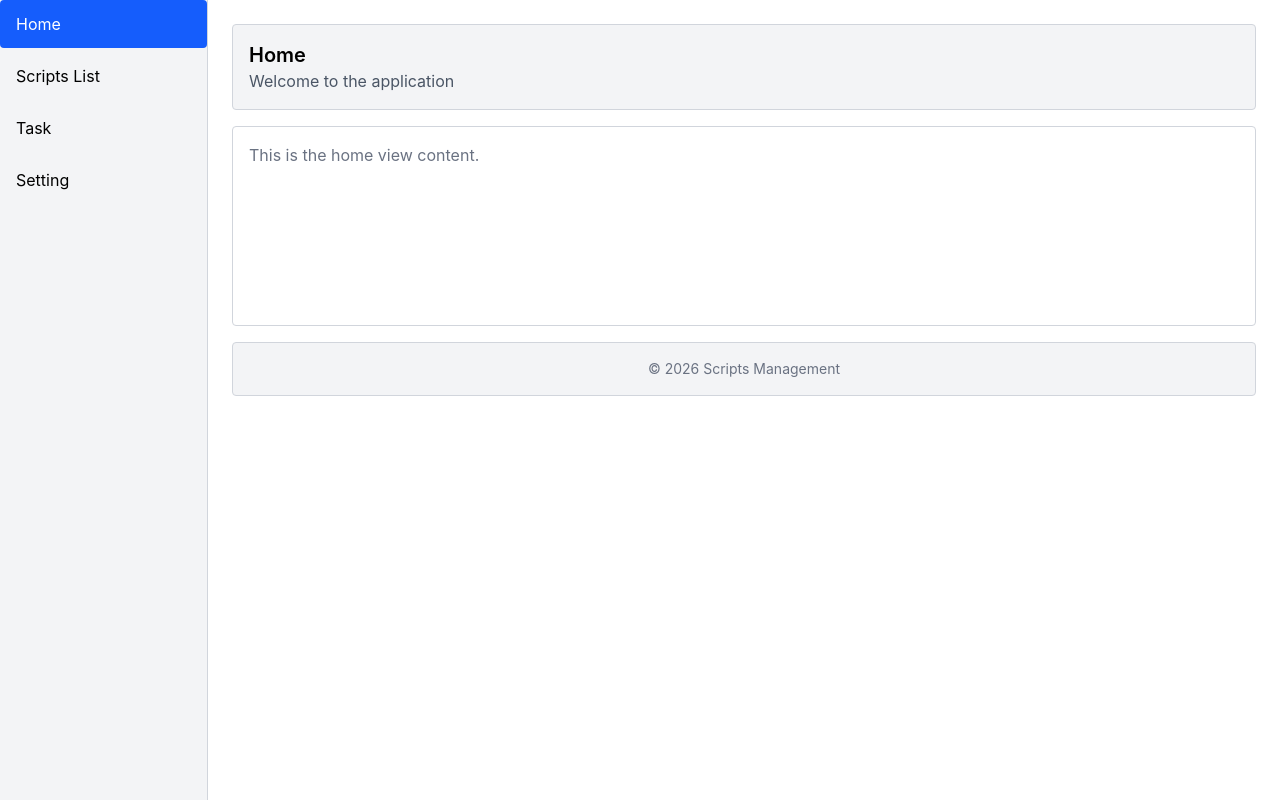
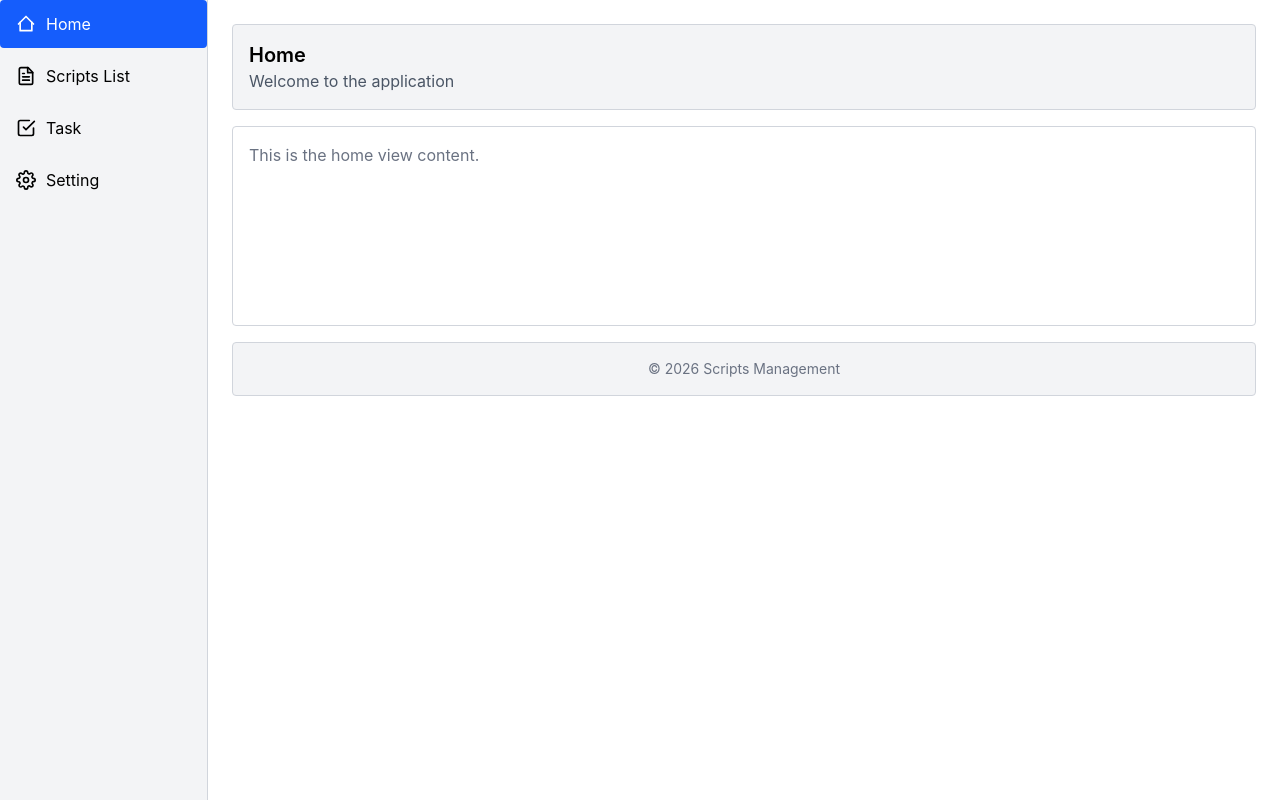
Before and after one commit to arriZorin/scripts-management, a Vue app: page / in a window 1280 px wide. Built offline with nearby package versions, Linux system fonts and the light colour scheme.

Commit message:
feat(slice): sidebar nav icons - inline SVG components (home, list, task, settings) - tests green (22/22), build passed

```diff
--- a/src/App.vue
+++ b/src/App.vue
@@ -5,6 +5,11 @@ import HomeView from './views/HomeView.vue';
 import ScriptsListView from './views/ScriptsListView.vue';
 import TaskView from './views/TaskView.vue';
 import SettingView from './views/SettingView.vue';
+import HomeIcon from './components/icons/HomeIcon.vue';
+import ScriptsListIcon from './components/icons/ScriptsListIcon.vue';
+import TaskIcon from './components/icons/TaskIcon.vue';
+import SettingIcon from './components/icons/SettingIcon.vue';
+import type { Component } from 'vue';
 
 const { navItems, activeView, setView } = useNavigation();
 
@@ -22,6 +27,13 @@ const views = computed(() => {
       return HomeView;
   }
 });
+
+const viewIcons: Record<string, Component> = {
+  home: HomeIcon,
+  'scripts-list': ScriptsListIcon,
+  task: TaskIcon,
+  setting: SettingIcon,
+};
 </script>
 
 <template>
@@ -35,10 +47,11 @@ const views = computed(() => {
           :aria-current="activeView === item.id ? 'page' : undefined"
         >
           <button
-            class="nav-button block w-full px-4 py-3 text-left rounded hover:bg-gray-300 transition-all duration-200 dark:text-[#f6f6f6] dark:hover:bg-[#404040] [&.active]:bg-blue-600 [&.active]:text-white dark:[&.active]:bg-blue-600 dark:[&.active]:text-white"
+            class="nav-button flex w-full items-center gap-2.5 px-4 py-3 text-left rounded hover:bg-gray-300 transition-all duration-200 dark:text-[#f6f6f6] dark:hover:bg-[#404040] [&.active]:bg-blue-600 [&.active]:text-white dark:[&.active]:bg-blue-600 dark:[&.active]:text-white"
             :class="{ active: activeView === item.id }"
             @click="setView(item.id)"
           >
+            <component :is="viewIcons[item.id]" />
             {{ item.label }}
           </button>
         </li>
--- /dev/null
+++ b/src/components/icons/HomeIcon.vue
@@ -0,0 +1,21 @@
+<template>
+  <svg
+    xmlns="http://www.w3.org/2000/svg"
+    width="24"
+    height="24"
+    viewBox="0 0 24 24"
+    fill="none"
+    stroke="currentColor"
+    stroke-width="2"
+    stroke-linecap="round"
+    stroke-linejoin="round"
+    aria-hidden="true"
+    class="w-5 h-5"
+  >
+    <path d="M3 12l9-9 9 9" />
+    <path d="M5 10v10h14V10" />
+  </svg>
+</template>
+
+<script setup lang="ts">
+</script>
--- /dev/null
+++ b/src/components/icons/ScriptsListIcon.vue
@@ -0,0 +1,24 @@
+<template>
+  <svg
+    xmlns="http://www.w3.org/2000/svg"
+    width="24"
+    height="24"
+    viewBox="0 0 24 24"
+    fill="none"
+    stroke="currentColor"
+    stroke-width="2"
+    stroke-linecap="round"
+    stroke-linejoin="round"
+    aria-hidden="true"
+    class="w-5 h-5"
+  >
+    <path d="M14.5 2H6a2 2 0 0 0-2 2v16a2 2 0 0 0 2 2h12a2 2 0 0 0 2-2V7.5L14.5 2z" />
+    <polyline points="14 2 14 8 20 8" />
+    <path d="M16 13H8" />
+    <path d="M16 17H8" />
+    <path d="M10 9H8" />
+  </svg>
+</template>
+
+<script setup lang="ts">
+</script>
--- /dev/null
+++ b/src/components/icons/SettingIcon.vue
@@ -0,0 +1,21 @@
+<template>
+  <svg
+    xmlns="http://www.w3.org/2000/svg"
+    width="24"
+    height="24"
+    viewBox="0 0 24 24"
+    fill="none"
+    stroke="currentColor"
+    stroke-width="2"
+    stroke-linecap="round"
+    stroke-linejoin="round"
+    aria-hidden="true"
+    class="w-5 h-5"
+  >
+    <circle cx="12" cy="12" r="3" />
+    <path d="M19.4 15a1.65 1.65 0 0 0 .33 1.82l.06.06a2 2 0 0 1 0 2.83 2 2 0 0 1-2.83 0l-.06-.06a1.65 1.65 0 0 0-1.82-.33 1.65 1.65 0 0 0-1 1.51V21a2 2 0 0 1-2 2 2 2 0 0 1-2-2v-.09A1.65 1.65 0 0 0 9 19.4a1.65 1.65 0 0 0-1.82.33l-.06.06a2 2 0 0 1-2.83 0 2 2 0 0 1 0-2.83l.06-.06a1.65 1.65 0 0 0 .33-1.82 1.65 1.65 0 0 0-1.51-1H3a2 2 0 0 1-2-2 2 2 0 0 1 2-2h.09A1.65 1.65 0 0 0 4.6 9a1.65 1.65 0 0 0-.33-1.82l-.06-.06a2 2 0 0 1 0-2.83 2 2 0 0 1 2.83 0l.06.06a1.65 1.65 0 0 0 1.82.33H9a1.65 1.65 0 0 0 1-1.51V3a2 2 0 0 1 2-2 2 2 0 0 1 2 2v.09a1.65 1.65 0 0 0 1 1.51 1.65 1.65 0 0 0 1.82-.33l.06-.06a2 2 0 0 1 2.83 0 2 2 0 0 1 0 2.83l-.06.06a1.65 1.65 0 0 0-.33 1.82V9a1.65 1.65 0 0 0 1.51 1H21a2 2 0 0 1 2 2 2 2 0 0 1-2 2h-.09a1.65 1.65 0 0 0-1.51 1z" />
+  </svg>
+</template>
+
+<script setup lang="ts">
+</script>
--- /dev/null
+++ b/src/components/icons/TaskIcon.vue
@@ -0,0 +1,21 @@
+<template>
+  <svg
+    xmlns="http://www.w3.org/2000/svg"
+    width="24"
+    height="24"
+    viewBox="0 0 24 24"
+    fill="none"
+    stroke="currentColor"
+    stroke-width="2"
+    stroke-linecap="round"
+    stroke-linejoin="round"
+    aria-hidden="true"
+    class="w-5 h-5"
+  >
+    <path d="M9 11l3 3L22 4" />
+    <path d="M21 12v7a2 2 0 0 1-2 2H5a2 2 0 0 1-2-2V5a2 2 0 0 1 2-2h11" />
+  </svg>
+</template>
+
+<script setup lang="ts">
+</script>
```
Also changed, not shown: 1 other file (tests, documents, lock files or other folders).
